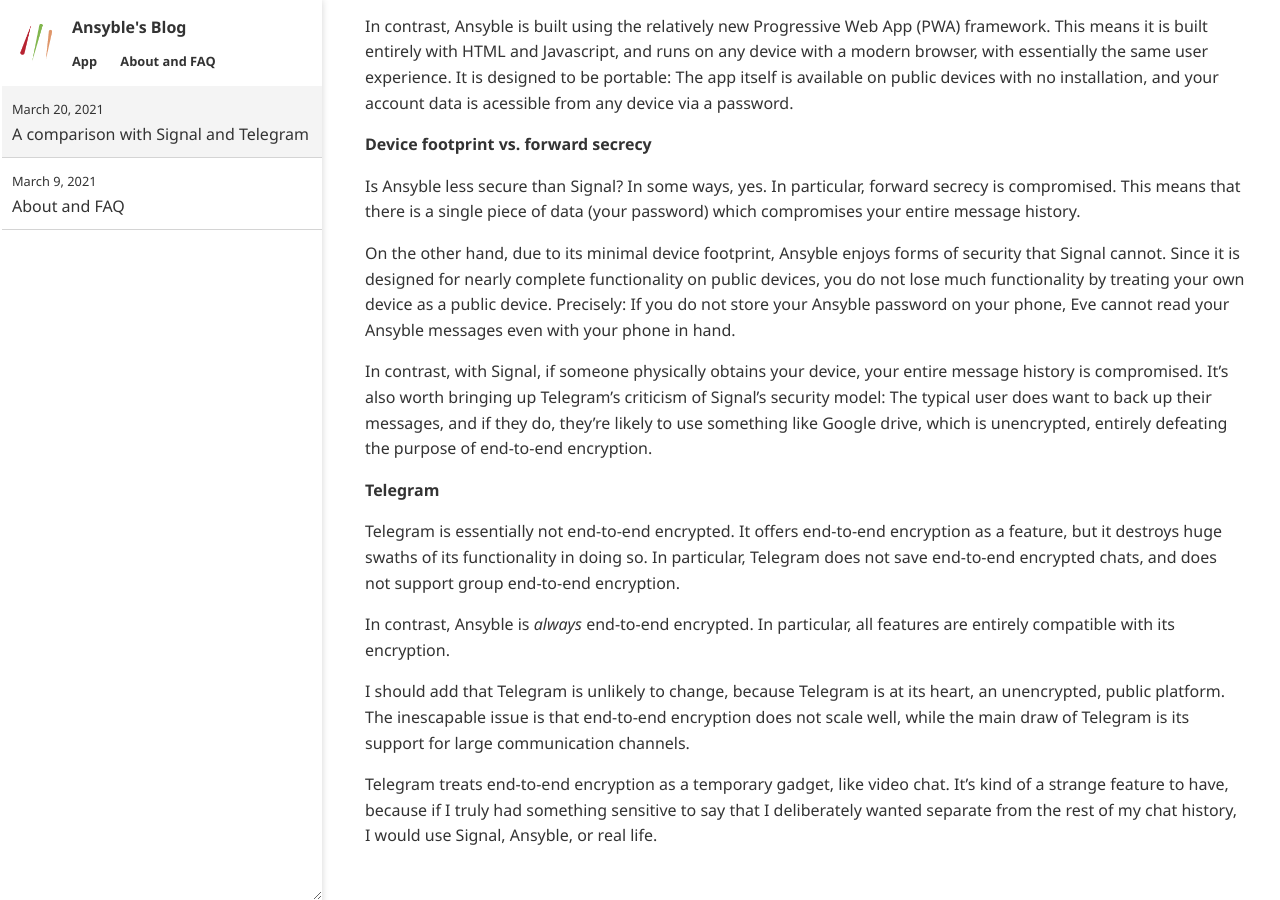
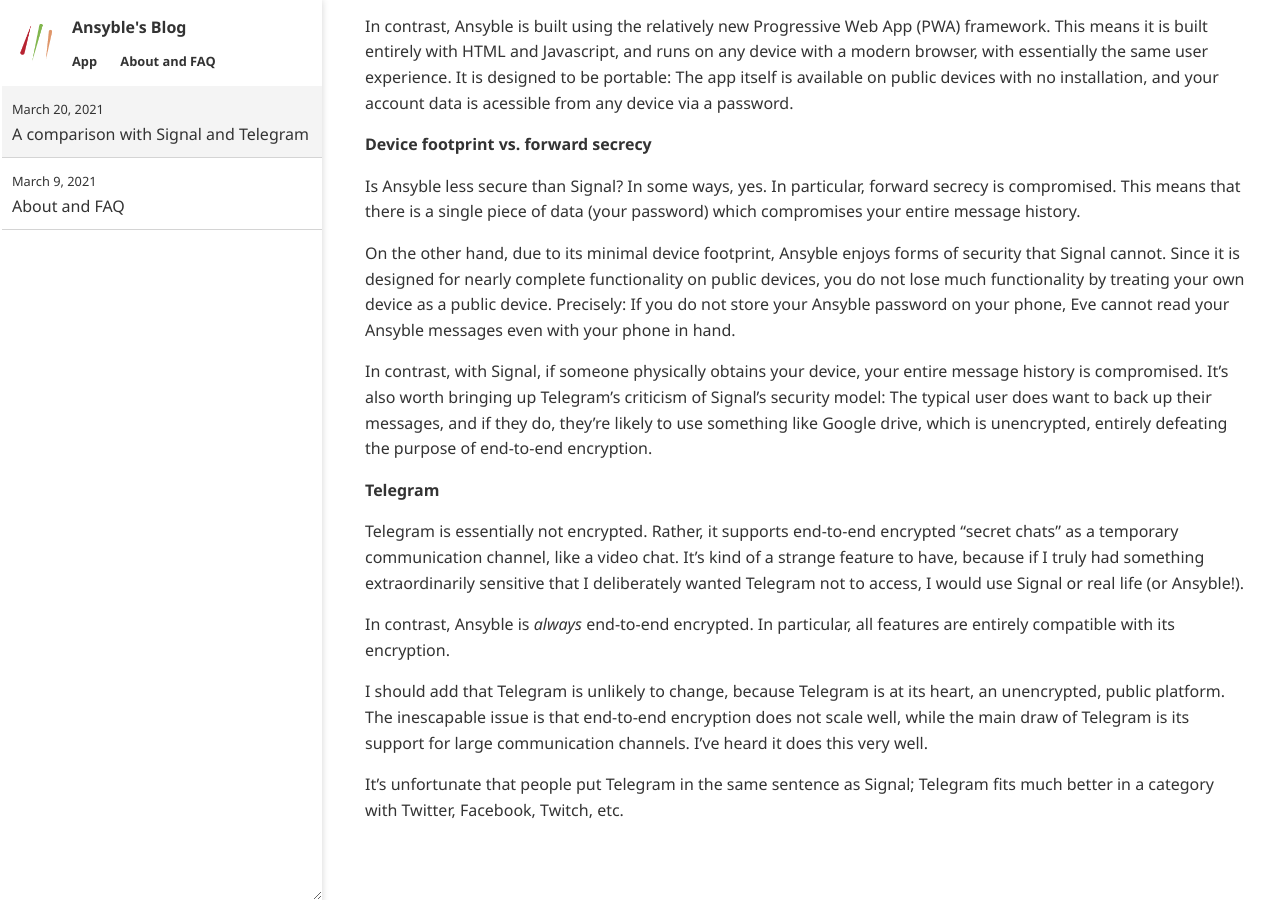
Before and after one commit to ansyblenetwork/ansybleblog, a Jekyll site: the page built from _posts/2021-03-20-a-comparison-with-signal-and-telegram.md, in a window 1280 px wide and 900 px high, scrolled down 766 px. Built offline with Jekyll 4.4.1, drawn with Linux system fonts in a browser that asks for light colours.

Commit message:
Update 2021-03-20-a-comparison-with-signal-and-telegram.md

```diff
--- a/_posts/2021-03-20-a-comparison-with-signal-and-telegram.md
+++ b/_posts/2021-03-20-a-comparison-with-signal-and-telegram.md
@@ -35,10 +35,10 @@
 
 #### Telegram
 
-Telegram is essentially not end-to-end encrypted. It offers end-to-end encryption as a feature, but it destroys huge swaths of its functionality in doing so. In particular, Telegram does not save end-to-end encrypted chats, and does not support group end-to-end encryption.
+Telegram is essentially not encrypted. Rather, it supports end-to-end encrypted "secret chats" as a temporary communication channel, like a video chat. It's kind of a strange feature to have, because if I truly had something extraordinarily sensitive that I deliberately wanted Telegram not to access, I would use Signal or real life (or Ansyble!).
 
 In contrast, Ansyble is _always_ end-to-end encrypted. In particular, all features are entirely compatible with its encryption.
 
-I should add that Telegram is unlikely to change, because Telegram is at its heart, an unencrypted, public platform. The inescapable issue is that end-to-end encryption does not scale well, while the main draw of Telegram is its support for large communication channels.
+I should add that Telegram is unlikely to change, because Telegram is at its heart, an unencrypted, public platform. The inescapable issue is that end-to-end encryption does not scale well, while the main draw of Telegram is its support for large communication channels. I've heard it does this very well.
 
-Telegram treats end-to-end encryption as a temporary gadget, like video chat. It's kind of a strange feature to have, because if I truly had something sensitive to say that I deliberately wanted separate from the rest of my chat history, I would use Signal, Ansyble, or real life.
+It's unfortunate that people put Telegram in the same sentence as Signal; Telegram fits much better in a category with Twitter, Facebook, Twitch, etc.
```
